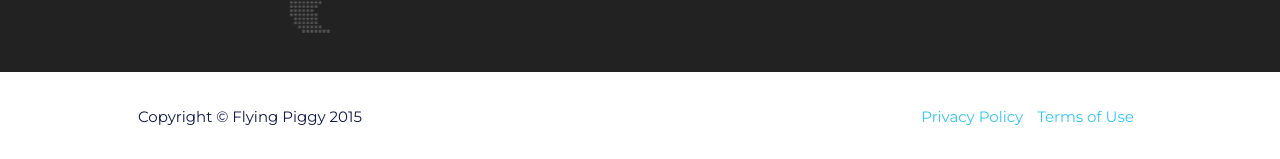
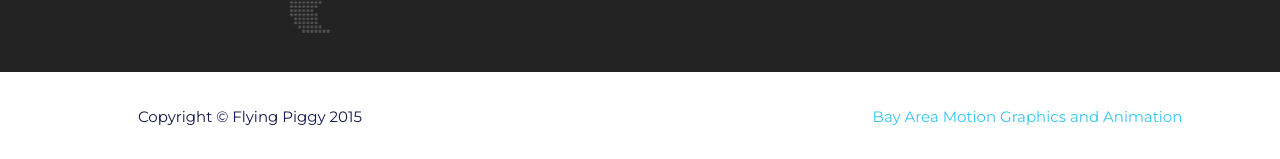
Before and after one commit to dronepiggy/dronepiggy.github.io, a Jekyll site: the page built from index.html, in a window 1280 px wide and 900 px high, scrolled down 5654 px. Shown: the part 738-897 px from the top of the window. Built offline with Jekyll 4.4.1, drawn with Linux system fonts in a browser that asks for light colours; some web fonts are replaced.

Commit message:
footer update

```diff
--- a/_includes/footer.html
+++ b/_includes/footer.html
@@ -14,9 +14,8 @@
                 </div>
                 <div class="col-md-4">
                     <ul class="list-inline quicklinks">
-                        <li><a href="#">Privacy Policy</a>
-                        </li>
-                        <li><a href="#">Terms of Use</a>
+                        <li>
+                            <a href="http://purplesquirreldesigns.com">Bay Area Motion Graphics and Animation</a>
                         </li>
                     </ul>
                 </div>
```
